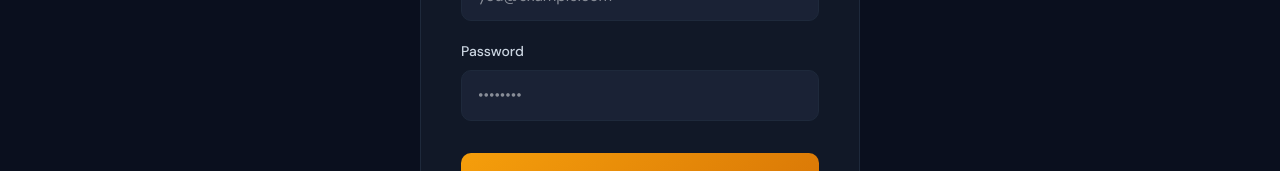
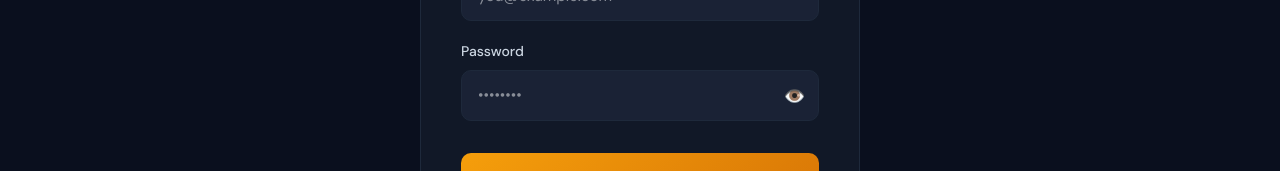
Before and after one commit to deni-bit/job-board-platform, a React (Vite) app in the folder frontend/: page /login in a window 1280 px wide. Shown: the part 435-606 px from the top of the page. Built offline with nearby package versions, Linux system fonts and the light colour scheme; no server answers.

Commit message:
Add show/hide password toggle on login page

```diff
--- a/frontend/src/pages/Login.jsx
+++ b/frontend/src/pages/Login.jsx
@@ -8,6 +8,7 @@ const Login = () => {
   const navigate = useNavigate()
   const { loading, error, user } = useSelector((state) => state.auth)
   const [form, setForm] = useState({ email: '', password: '' })
+  const [showPassword, setShowPassword] = useState(false)
 
   useEffect(() => {
     if (user) navigate('/')
@@ -27,7 +28,6 @@ const Login = () => {
       display: 'flex', alignItems: 'center', justifyContent: 'center', padding: '2rem'
     }}>
       <div style={{ width: '100%', maxWidth: '440px' }}>
-
         {/* Header */}
         <div style={{ textAlign: 'center', marginBottom: '2.5rem' }}>
           <Link to="/" style={{ textDecoration: 'none' }}>
@@ -60,7 +60,7 @@ const Login = () => {
           )}
 
           <form onSubmit={handleSubmit}>
-
+            {/* Email */}
             <div style={{ marginBottom: '1.25rem' }}>
               <label style={{
                 display: 'block', fontFamily: 'DM Sans', fontWeight: 500,
@@ -78,21 +78,38 @@ const Login = () => {
               />
             </div>
 
+            {/* Password */}
             <div style={{ marginBottom: '2rem' }}>
               <label style={{
                 display: 'block', fontFamily: 'DM Sans', fontWeight: 500,
                 color: '#CBD5E1', fontSize: '0.875rem', marginBottom: '0.5rem'
               }}>Password</label>
+              <div style={{ position: 'relative' }}>
                 <input
-                type="password" name="password" value={form.password}
+                  type={showPassword ? 'text' : 'password'}
+                  name="password" value={form.password}
                   onChange={handleChange} required placeholder="••••••••"
                   style={{
                     width: '100%', background: '#1A2235', border: '1px solid #1E293B',
                     color: '#F8FAFC', fontFamily: 'DM Sans', fontSize: '0.95rem',
-                  padding: '0.8rem 1rem', borderRadius: '10px', outline: 'none',
+                    padding: '0.8rem 3rem 0.8rem 1rem', borderRadius: '10px', outline: 'none',
                     boxSizing: 'border-box'
                   }}
                 />
+                <button
+                  type="button"
+                  onClick={() => setShowPassword(!showPassword)}
+                  style={{
+                    position: 'absolute', right: '0.85rem', top: '50%',
+                    transform: 'translateY(-50%)',
+                    background: 'none', border: 'none', cursor: 'pointer',
+                    color: '#64748B', fontSize: '1.1rem', padding: 0,
+                    display: 'flex', alignItems: 'center'
+                  }}
+                >
+                  {showPassword ? '🙈' : '👁️'}
+                </button>
+              </div>
             </div>
 
             <button type="submit" disabled={loading} style={{
```
Lines whose indentation alone changed are shown as unchanged.
